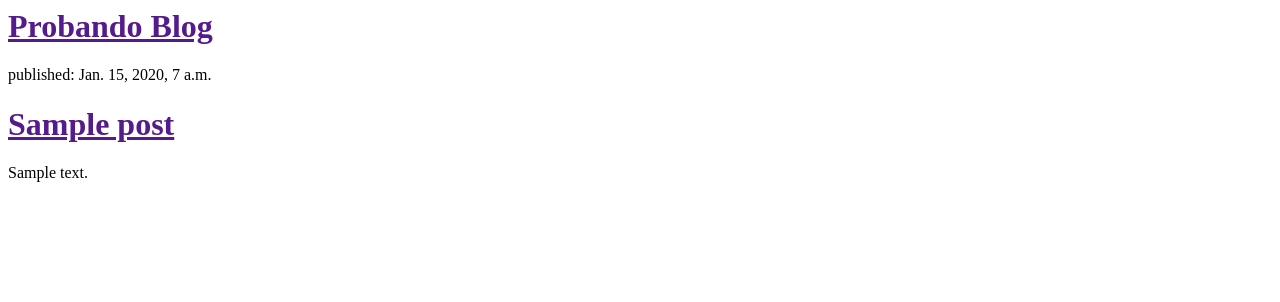
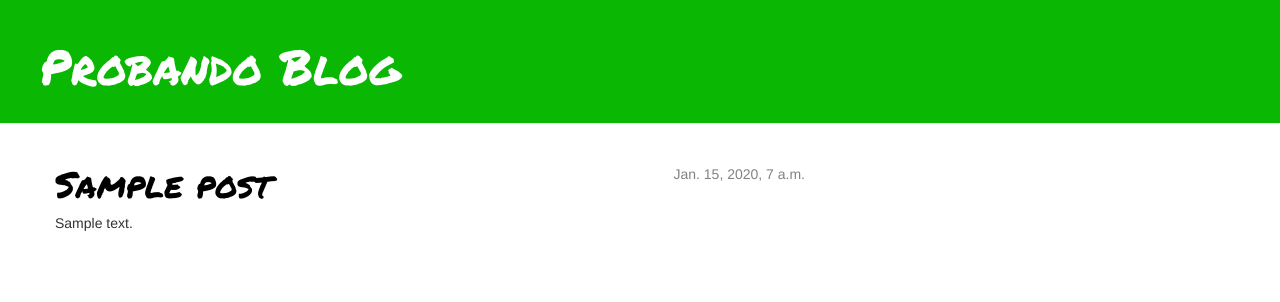
Before and after one commit to legui-ignacio/primer-blog, a Django app: template blogg/templates/blogg/post_list.html in a window 1280 px wide. Shown: the top 302 px of the page. Run offline with Django 3.2, Linux system fonts and the light colour scheme; the template is opened without the code that fills it: values that come from a table or form of the project are taken from there, others are empty; tables that the repository leaves empty hold one stand-in row (values such as "Sample post"); some libraries are stand-ins or nearby versions.

Commit message:
Agregue nuevas fuentes al archivo html y mas funcionalidades al CSS

```diff
--- /dev/null
+++ b/blogg/static/css/blogg.css
@@ -0,0 +1,48 @@
+
+    .page-header {
+        background-color: #0AB804;
+        margin-top: 0;
+        padding: 20px 20px 20px 40px;
+    }
+
+    .page-header h1, .page-header h1 a, .page-header h1 a:visited, .page-header h1 a:active {
+        color: #ffffff;
+        font-size: 36pt;
+        text-decoration: none;
+    }
+
+    .content {
+        margin-left: 40px;
+    }
+
+    h1, h2, h3, h4 {
+        font-family: 'Permanent Marker';
+    }
+
+    .date {
+        float: right;
+        color: #828282;
+    }
+
+    .save {
+        float: right;
+    }
+
+    .post-form textarea, .post-form input {
+        width: 100%;
+    }
+
+    .top-menu, .top-menu:hover, .top-menu:visited {
+        color: #ffffff;
+        float: right;
+        font-size: 26pt;
+        margin-right: 20px;
+    }
+
+    .post {
+        margin-bottom: 70px;
+    }
+
+    .post h1 a, .post h1 a:visited {
+        color: #000000;
+    }
--- a/blogg/templates/blogg/hora.html
+++ b/blogg/templates/blogg/hora.html
@@ -1,6 +1,9 @@
 <html>
 	<head>
 	    <title>Legui's blog</title>
+		<link rel="stylesheet" href="//maxcdn.bootstrapcdn.com/bootstrap/3.2.0/css/bootstrap.min.css">
+	    <link rel="stylesheet" href="//maxcdn.bootstrapcdn.com/bootstrap/3.2.0/css/bootstrap-theme.min.css">
+		<link href="https://fonts.googleapis.com/css?family=Permanent+Marker" rel="stylesheet">
     </head>
         <body>
             <div>
--- a/blogg/templates/blogg/post_list.html
+++ b/blogg/templates/blogg/post_list.html
@@ -1,18 +1,33 @@
+{% load staticfiles %}
+
 <html>
 	<head>
 		<title>Legui's blog</title>
+		<link rel="stylesheet" href="//maxcdn.bootstrapcdn.com/bootstrap/3.2.0/css/bootstrap.min.css">
+	    <link rel="stylesheet" href="//maxcdn.bootstrapcdn.com/bootstrap/3.2.0/css/bootstrap-theme.min.css">
+		<link href="https://fonts.googleapis.com/css?family=Permanent+Marker" rel="stylesheet">
+		<link rel="stylesheet" href="{% static 'css/blogg.css' %}">
     </head>
+
     <body>
-            <div>
+		<div class="page-header">
             <h1><a href="">Probando Blog</a></h1>
         </div>
+
+    	<div class="content container">
+        	<div class="row">
+        	    <div class="col-md-8">
                 	{% for post in posts %}
-        		<div>
-            		<p>published: {{ post.published_date }}</p>
+                    	<div class="post">
+                   	    	<div class="date">
+                    	        {{ post.published_date }}
+                    	    </div>
                     	    <h1><a href="">{{ post.title }}</a></h1>
                     	    <p>{{ post.text|linebreaksbr }}</p>
                     	</div>
                 	{% endfor %}
-
+            	</div>
+        	</div>
+    	</div>
    	</body>
 </html>
```
Lines whose indentation alone changed are shown as unchanged.
